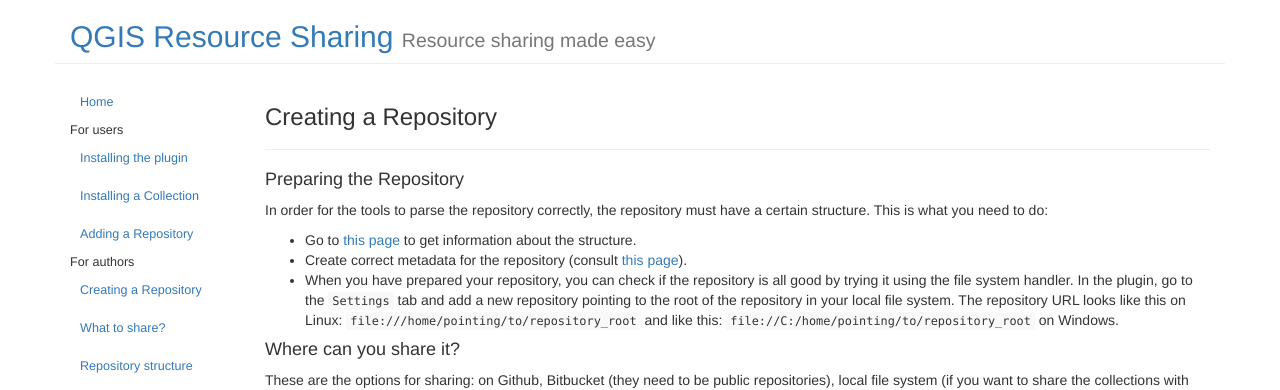
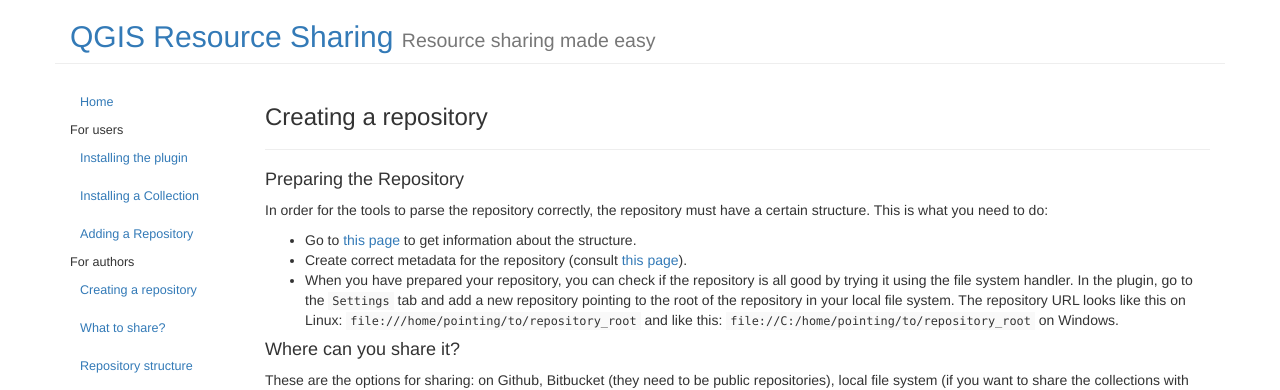
Before and after one commit to QGIS-Contribution/QGIS-ResourceSharing, a Jekyll site: the page built from _posts/2016-08-09-creating-repository.md, in a window 1280 px wide. Shown: the top 390 px of the page. Built offline with Jekyll 4.4.1, drawn with Linux system fonts in a browser that asks for light colours.

```diff
--- a/_posts/2016-08-09-creating-repository.md
+++ b/_posts/2016-08-09-creating-repository.md
@@ -1,6 +1,6 @@
 ---
 layout: page
-title: "Creating a Repository"
+title: "Creating a repository"
 category: author
 date: 2016-08-09 11:13:38
 order: 1
```
